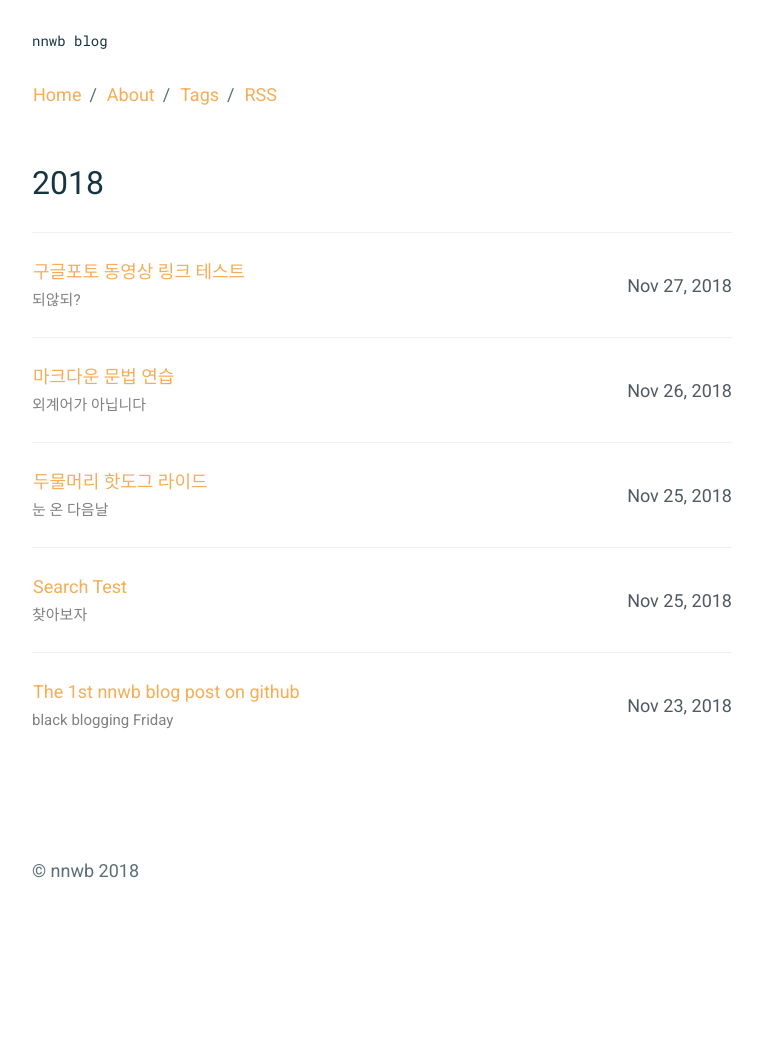
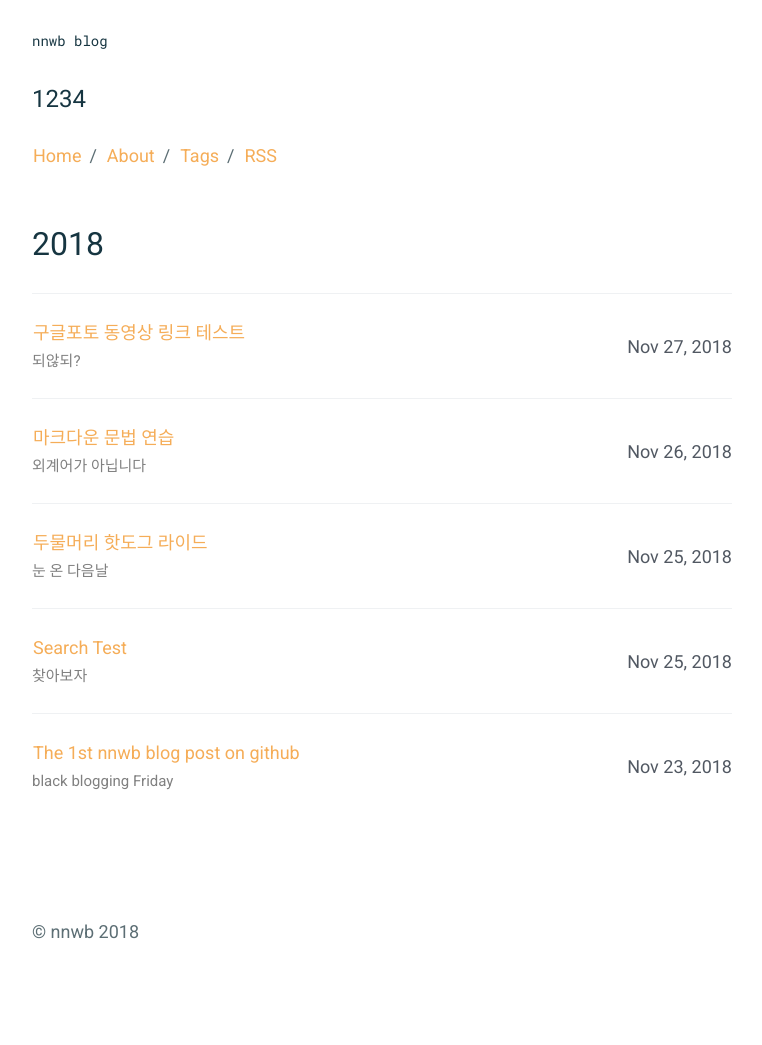
Before and after one commit to nnwb/nnwb.github.io, a Jekyll site: the page built from index.html, in a window 1280 px wide. Shown: the whole page, without its empty margins (258-1020 px from the left). Built offline with Jekyll 4.4.1, drawn with Linux system fonts in a browser that asks for light colours; before the commit the page ends 984 px from its top, so only the background shows below that.

Commit message:
Update _config.yml

```diff
--- a/_config.yml
+++ b/_config.yml
@@ -1,6 +1,6 @@
 # Site settings
 title: "nnwb blog"
-<!-- description: description of blog -->
+description: 1234
 
 author: nnwb
 email: jupiterjaz@gmail.com
```
